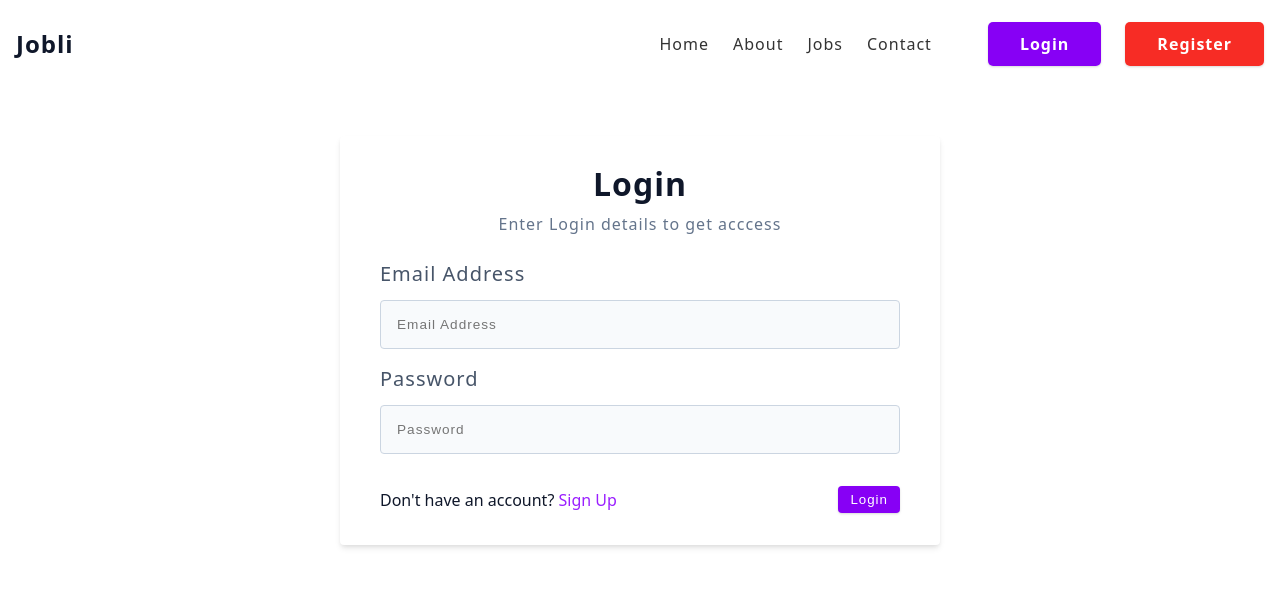
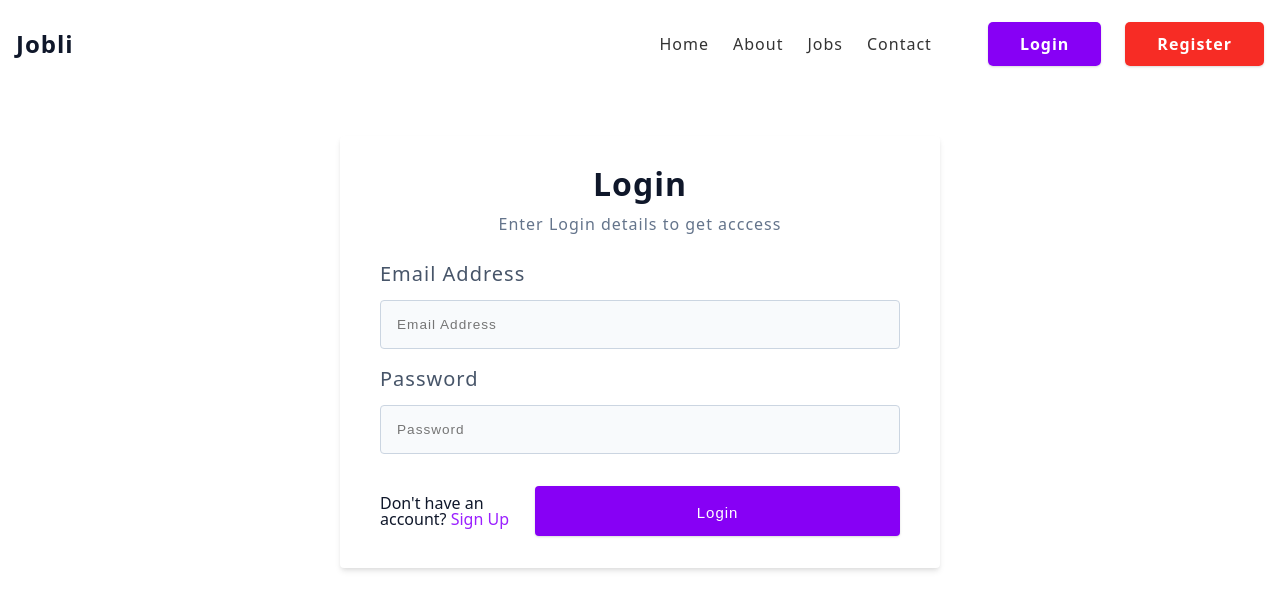
Before and after one commit to Jon-Felipe/jobli, a React (Vite) app in the folder client/: page /login in a window 1280 px wide. Shown: the top 610 px of the page. Built offline with nearby package versions, Linux system fonts and the light colour scheme.

Commit message:
hero section refactor

```diff
--- a/client/src/index.css
+++ b/client/src/index.css
@@ -183,17 +183,20 @@ ul {
 /* buttons */
 
 .btn {
+  display: block;
+  width: 100%;
+  font-size: 15px;
+  font-weight: 400;
   cursor: pointer;
   color: var(--white);
   background: var(--primary-500);
   border: transparent;
   border-radius: var(--border-radius);
   letter-spacing: var(--letter-spacing);
-  padding: 0.375rem 0.75rem;
+  padding: 18px 35px 15px;
   box-shadow: var(--shadow-1);
   transition: var(--transition);
   text-transform: capitalize;
-  display: inline-block;
 }
 
 @keyframes spinner {
--- a/client/src/pages/Home.tsx
+++ b/client/src/pages/Home.tsx
@@ -12,6 +12,7 @@ import Spinner from '../components/Spinner';
 import heroImg from '../assets/images/hero_img.svg';
 import { jobCategories, services } from '../utils/constants';
 import { Job } from '../utils/types';
+import FormRowInput from '../components/FormRowInput';
 
 type Props = {};
 
@@ -23,20 +24,37 @@ function Home({}: Props) {
     <Wrapper>
       {/* hero section */}
       <section className='hero'>
-        <div className='hero-actions'>
-          <h5>Easiest way to find a perfect job</h5>
-          <h1>Find Your Next Dream Job</h1>
-          <div className='hero__btns'>
-            <Link to='/jobs' className='btn'>
-              Looking For A Job?
-            </Link>
-            <button type='button' className='btn'>
-              Find Talent
-            </button>
+        <div className='hero__container'>
+          <div className='hero__content'>
+            <h2 className='hero__content-title'>
+              There Are <span>{data?.jobs?.length}</span> Postings Here For You!
+            </h2>
+            <h6 className='hero__content-subtitle'>
+              Find Jobs, Employment & Career Opportunities
+            </h6>
+            <form className='hero__content__search'>
+              <FormRowInput
+                type='text'
+                name='search'
+                value=''
+                onChange={() => console.log('search')}
+                placeholder='Job title, keywords or company'
+              />
+              <FormRowInput
+                type='text'
+                name='city'
+                value=''
+                onChange={() => console.log('city')}
+                placeholder='City or postcode'
+              />
+              <button type='submit' className='btn hero__content__search-btn'>
+                Find Jobs
+              </button>
+            </form>
           </div>
-        </div>
-        <div className='hero__image'>
-          <img src={heroImg} alt='job search image' />
+          <div className='hero__image'>
+            <img src={heroImg} alt='job search image' />
+          </div>
         </div>
       </section>
       {/* services section */}
@@ -64,7 +82,7 @@ function Home({}: Props) {
         </div>
       </section>
       {/* recent jobs */}
-      <section className='recent-jobs'>
+      {/* <section className='recent-jobs'>
         <h4 className='recent-jobs__title'>Recently Added Jobs</h4>
         <h1 className='recent-jobs__subtitle'>Featured Jobs</h1>
         {isLoading ? (
@@ -76,7 +94,7 @@ function Home({}: Props) {
             ))}
           </div>
         )}
-      </section>
+      </section> */}
     </Wrapper>
   );
 }
@@ -85,34 +103,33 @@ export default Home;
 
 const Wrapper = styled.div`
   .hero {
-    padding: 2rem;
+    background-color: #e4f0ed;
+    padding: 8rem 2rem;
+  }
+  .hero__container {
     display: block;
     max-width: 1320px;
-    margin: 80px auto;
+    margin: 0 auto;
   }
-  .hero-actions {
-    h5 {
-      font-size: 1.5rem;
-      margin-bottom: 2rem;
-      color: var(--grey-400);
-    }
-    h1 {
-      font-weight: 500;
-      margin-bottom: 2rem;
+  .hero__content-title {
+    font-size: 2rem;
+    font-weight: 600;
+    text-transform: capitalize;
+    margin-bottom: 1rem;
+    text-transform: capitalize;
+    span {
+      color: var(--primary-500);
     }
   }
-  .hero__btns {
-    display: grid;
-    grid-template-rows: 1fr 1fr;
-    row-gap: 1rem;
-    button,
-    a {
-      text-align: center;
-      width: 100%;
-      padding: 1rem;
-      text-transform: uppercase;
-      font-weight: 600;
-    }
+  .hero__content-subtitle {
+    font-weight: 400;
+    font-size: 0.85rem;
+    color: var(--grey-400);
+    text-transform: capitalize;
+    margin-bottom: 2rem;
+  }
+  .hero__content__search-btn {
+    margin-top: 2rem;
   }
   .hero__image {
     display: none;
@@ -175,16 +192,20 @@ const Wrapper = styled.div`
     margin: 2rem auto;
   }
   @media (min-width: 1024px) {
-    .hero {
+    .hero__container {
       display: grid;
-      grid-template-columns: 1fr 1fr;
+      grid-template-columns: 2fr 500px;
       column-gap: 4rem;
     }
-    .hero__btns {
-      grid-template-columns: 2fr 1fr;
-      grid-template-rows: 0fr 0fr;
-      column-gap: 2rem;
-      row-gap: 0rem;
+    .hero__content-title {
+      font-size: 3rem;
+      font-weight: 700;
+    }
+    .hero__content-subtitle {
+      font-size: 1.2rem;
+    }
+    .hero__content__search-btn {
+      font-size: 1.2rem;
     }
     .hero__image {
       display: block;
```
